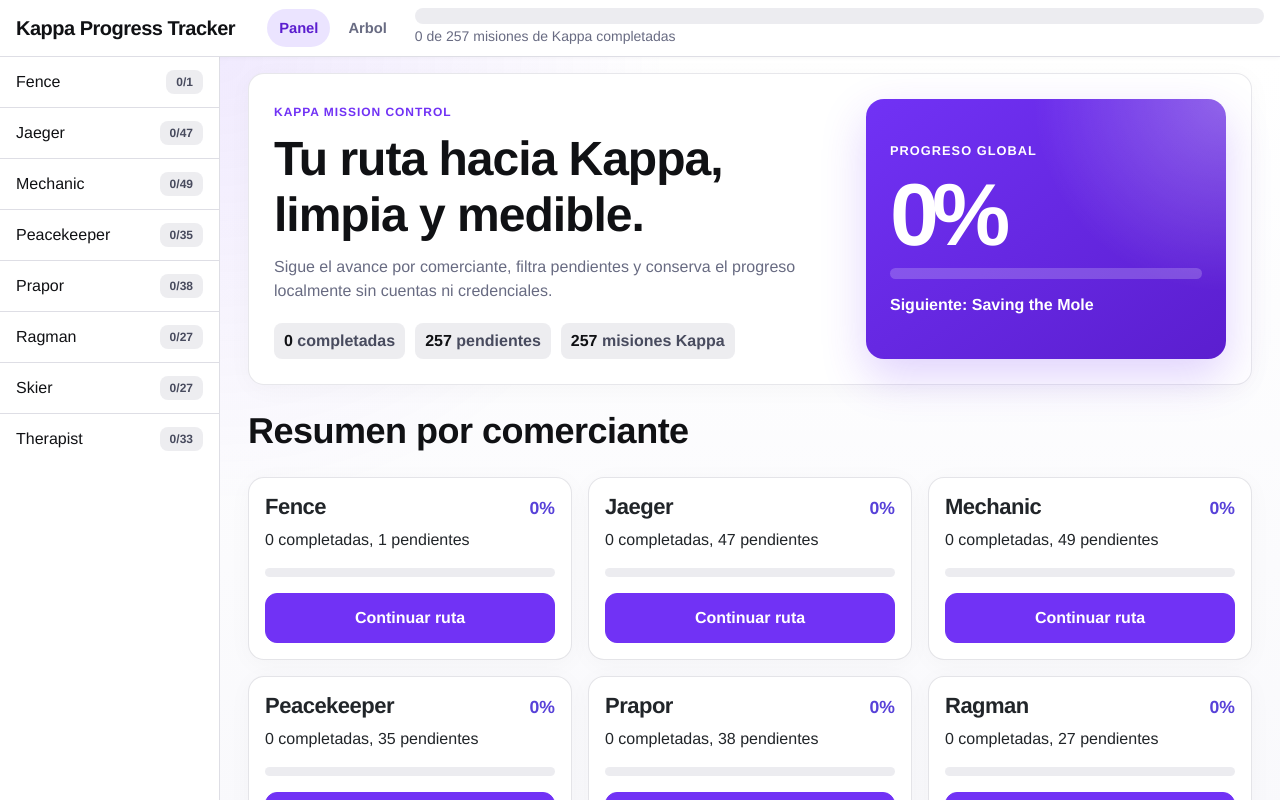
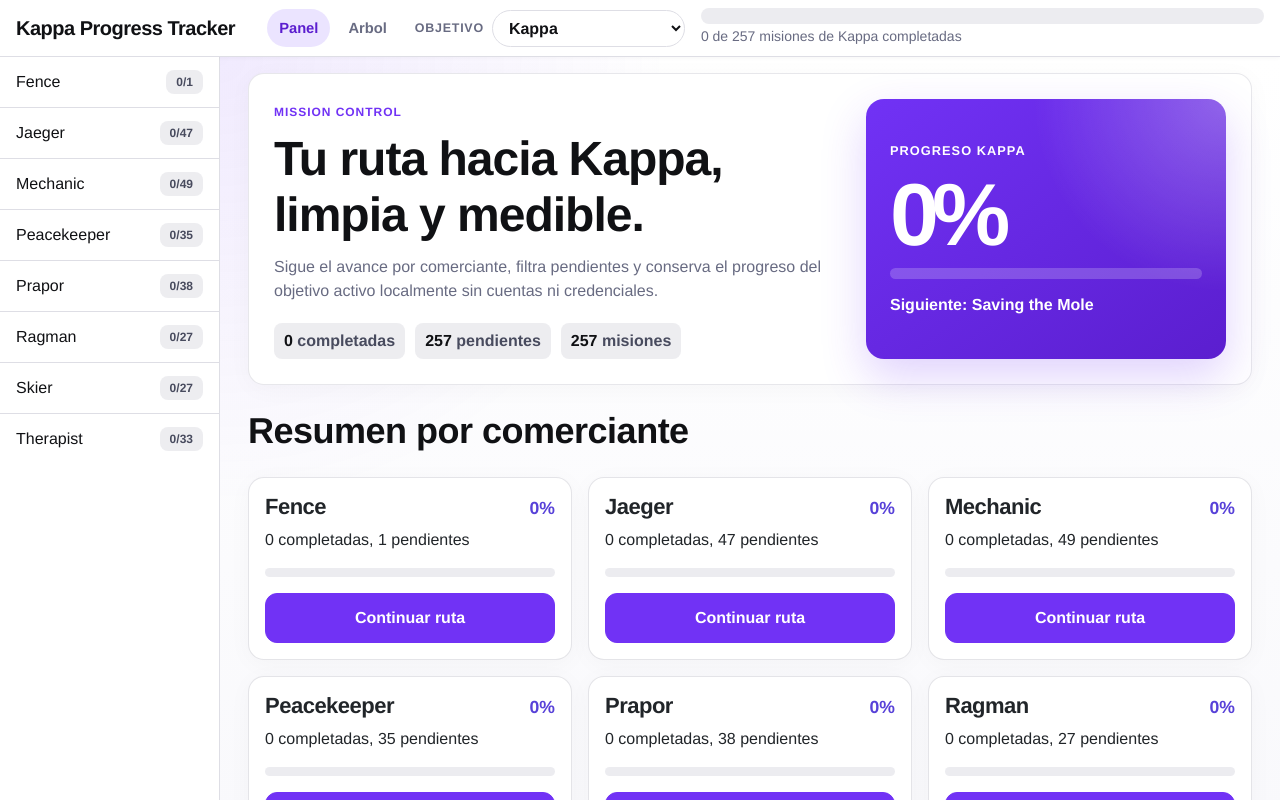
Before and after one commit to mario-asenjo/KappaRequirementsPage, a React (Vite) app: page / in a window 1280 px wide. Shown: the top 800 px of the page. Built offline with nearby package versions, Linux system fonts and the light colour scheme.

Commit message:
Add goal selector filtering

```diff
--- a/scripts/testQuestTree.tsx
+++ b/scripts/testQuestTree.tsx
@@ -45,7 +45,7 @@ const html = renderToString(
   </StaticRouter>
 );
 
-assert.match(html, /Arbol de misiones Kappa/, 'quest tree page should render its title');
+assert.match(html, /Arbol de misiones/, 'quest tree page should render its title');
 assert.match(html, /scroll-container-Prapor/, 'quest tree page should render trader sections');
 assert.match(html, /Leyenda de estados/, 'quest tree page should render the status legend');
 
--- a/src/App.tsx
+++ b/src/App.tsx
@@ -8,35 +8,42 @@ import Header from './components/Header';
 import Sidebar from './components/Sidebar';
 import { Task } from './types';
 import taskData from './data/tasks.json';
-import { sortTasksByGameOrder } from './utils/taskOrder';
+import useGoals from './hooks/useGoals';
 
 const allTasks = taskData.tasks as Task[];
-const tasks = sortTasksByGameOrder(allTasks.filter((task) => task.countsForKappa));
 
 /**
  * Root component. Bundles task data from src/data/tasks.json and sets up the
  * application layout. The JSON file can be refreshed with `npm run update:tasks`.
  */
 const App: React.FC = () => {
+  const { goals, activeGoal, activeTasks, goalProgress, setActiveGoalId } = useGoals(allTasks);
+
   return (
     <div className="app-shell d-flex flex-column">
       {/* Header at the top */}
-      <Header tasks={tasks} />
+      <Header
+        tasks={activeTasks}
+        goals={goals}
+        activeGoal={activeGoal}
+        goalProgress={goalProgress}
+        onGoalChange={setActiveGoalId}
+      />
       <div className="app-body d-flex flex-column flex-md-row flex-grow-1 overflow-hidden">
         {/* Sidebar on the left */}
-        <Sidebar tasks={tasks} />
+        <Sidebar tasks={activeTasks} />
         {/* Main content area */}
         <main className="app-main flex-grow-1 overflow-auto p-3">
           <Routes>
-            <Route path="/" element={<Home tasks={tasks} />} />
-            <Route path="/quest-tree" element={<QuestTreePage tasks={tasks} />} />
+            <Route path="/" element={<Home tasks={activeTasks} goal={activeGoal} goalProgress={goalProgress} />} />
+            <Route path="/quest-tree" element={<QuestTreePage tasks={activeTasks} />} />
             <Route
               path="/trader/:traderName"
-              element={<QuestListPage tasks={tasks} />}
+              element={<QuestListPage tasks={activeTasks} />}
             />
             <Route
               path="/task/:taskId"
-              element={<QuestDetailPage tasks={tasks} />}
+              element={<QuestDetailPage tasks={activeTasks} />}
             />
             <Route path="*" element={<Navigate to="/" replace />} />
           </Routes>
--- a/src/components/Header.tsx
+++ b/src/components/Header.tsx
@@ -1,10 +1,18 @@
 import React from 'react';
 import { NavLink } from 'react-router-dom';
 import useProgress from '../hooks/useProgress';
-import { Task } from '../types';
+import { Goal, Task } from '../types';
 
 interface HeaderProps {
   tasks: Task[];
+  goals: Goal[];
+  activeGoal?: Goal;
+  goalProgress: {
+    completed: number;
+    total: number;
+    percent: number;
+  };
+  onGoalChange: (goalId: string) => void;
 }
 
 /**
@@ -14,18 +22,11 @@ interface HeaderProps {
  * progress bar with a label gives users an at‑a‑glance view of their
  * journey.
  */
-const Header: React.FC<HeaderProps> = ({ tasks }) => {
+const Header: React.FC<HeaderProps> = ({ tasks, goals, activeGoal, goalProgress, onGoalChange }) => {
   const { completedTaskIds } = useProgress();
 
-  // Calculate counts for tasks that count towards the Kappa container
-  const totalKappaTasks = tasks.filter((t) => t.countsForKappa).length;
-  const completedKappaTasks = tasks.filter(
-    (t) => t.countsForKappa && completedTaskIds.includes(t.id)
-  ).length;
-  const progress = totalKappaTasks > 0 ? completedKappaTasks / totalKappaTasks : 0;
-
-  // Format as percentage with no decimals
-  const progressPercent = Math.round(progress * 100);
+  const completedTasks = tasks.filter((task) => completedTaskIds.includes(task.id)).length;
+  const progressPercent = goalProgress.percent;
 
   return (
     <header className="app-header navbar px-3 gap-3">
@@ -34,6 +35,14 @@ const Header: React.FC<HeaderProps> = ({ tasks }) => {
         <NavLink to="/" end>Panel</NavLink>
         <NavLink to="/quest-tree">Arbol</NavLink>
       </nav>
+      <label className="goal-selector">
+        <span>Objetivo</span>
+        <select value={activeGoal?.id ?? ''} onChange={(event) => onGoalChange(event.target.value)}>
+          {goals.map((goal) => (
+            <option key={goal.id} value={goal.id}>{goal.name}</option>
+          ))}
+        </select>
+      </label>
       <div className="kappa-progress flex-grow-1">
         <div className="progress" style={{ height: '1rem' }}>
           <div
@@ -48,7 +57,7 @@ const Header: React.FC<HeaderProps> = ({ tasks }) => {
           </div>
         </div>
         <small className="kappa-progress-label">
-          {completedKappaTasks} de {totalKappaTasks} misiones de Kappa completadas
+          {completedTasks} de {tasks.length} misiones de {activeGoal?.name ?? 'objetivo'} completadas
         </small>
       </div>
     </header>
--- /dev/null
+++ b/src/hooks/useGoals.ts
@@ -0,0 +1,33 @@
+import { Goal, Task } from '../types';
+import goalData from '../data/goals.json';
+import useProgress from './useProgress';
+import { getGoalProgress, getGoalTasks } from '../utils/progress';
+import { sortTasksByGameOrder } from '../utils/taskOrder';
+
+const goals = goalData.goals as Goal[];
+
+const preferredGoalIds = ['kappa', 'lightkeeper', 'all-quests'];
+
+export default function useGoals(tasks: Task[]) {
+  const { progress, setProgress } = useProgress();
+  const visibleGoals = goals.filter((goal) => preferredGoalIds.includes(goal.id) || goal.taskIds.length > 0);
+  const activeGoal = visibleGoals.find((goal) => goal.id === progress.selectedGoalId)
+    ?? visibleGoals.find((goal) => goal.id === 'kappa')
+    ?? visibleGoals[0];
+  const activeTasks = activeGoal ? sortTasksByGameOrder(getGoalTasks(activeGoal, tasks)) : [];
+  const goalProgress = activeGoal
+    ? getGoalProgress(activeGoal, progress, tasks)
+    : { completed: 0, total: 0, percent: 0, completedTasks: 0, totalTasks: 0, completedAchievements: 0, totalAchievements: 0 };
+
+  const setActiveGoalId = (selectedGoalId: string) => {
+    setProgress((current) => ({ ...current, selectedGoalId }));
+  };
+
+  return {
+    goals: visibleGoals,
+    activeGoal,
+    activeTasks,
+    goalProgress,
+    setActiveGoalId,
+  };
+}
--- a/src/pages/Home.tsx
+++ b/src/pages/Home.tsx
@@ -1,10 +1,14 @@
 import React from 'react';
 import { Link } from 'react-router-dom';
 import useProgress from '../hooks/useProgress';
-import { Task } from '../types';
+import { Goal, Task } from '../types';
 
 interface HomeProps {
   tasks: Task[];
+  goal?: Goal;
+  goalProgress: {
+    percent: number;
+  };
 }
 
 /**
@@ -12,34 +16,34 @@ interface HomeProps {
  * overview of progress for each trader and encourages navigation to view
  * individual tasks. Each trader card links to the corresponding list page.
  */
-const Home: React.FC<HomeProps> = ({ tasks }) => {
+const Home: React.FC<HomeProps> = ({ tasks, goal, goalProgress }) => {
   const { completedTaskIds } = useProgress();
 
   // Group tasks by trader
   const traders = Array.from(new Set(tasks.map((t) => t.trader))).sort();
   const totalCompleted = tasks.filter((task) => completedTaskIds.includes(task.id)).length;
   const totalPending = tasks.length - totalCompleted;
-  const totalProgress = tasks.length > 0 ? Math.round((totalCompleted / tasks.length) * 100) : 0;
+  const totalProgress = goalProgress.percent;
   const nextPending = tasks.find((task) => !completedTaskIds.includes(task.id));
 
   return (
     <div className="container-fluid">
       <section className="hero-panel dashboard-panel mb-4">
         <div className="dashboard-copy">
-          <span className="eyebrow">Kappa mission control</span>
-          <h1>Tu ruta hacia Kappa, limpia y medible.</h1>
+          <span className="eyebrow">Mission control</span>
+          <h1>Tu ruta hacia {goal?.name ?? 'Kappa'}, limpia y medible.</h1>
           <p>
-            Sigue el avance por comerciante, filtra pendientes y conserva el progreso
+            Sigue el avance por comerciante, filtra pendientes y conserva el progreso del objetivo activo
             localmente sin cuentas ni credenciales.
           </p>
           <div className="hero-stats" aria-label="Resumen global">
             <span><strong>{totalCompleted}</strong> completadas</span>
             <span><strong>{totalPending}</strong> pendientes</span>
-            <span><strong>{tasks.length}</strong> misiones Kappa</span>
+            <span><strong>{tasks.length}</strong> misiones</span>
           </div>
         </div>
-        <div className="dashboard-card" aria-label="Progreso global hacia Kappa">
-          <span className="dashboard-label">Progreso global</span>
+        <div className="dashboard-card" aria-label={`Progreso global hacia ${goal?.name ?? 'el objetivo activo'}`}>
+          <span className="dashboard-label">Progreso {goal?.name ?? 'global'}</span>
           <strong>{totalProgress}%</strong>
           <div className="progress" aria-hidden="true">
             <div className="progress-bar" style={{ width: `${totalProgress}%` }}></div>
@@ -49,7 +53,7 @@ const Home: React.FC<HomeProps> = ({ tasks }) => {
               Siguiente: {nextPending.title}
             </Link>
           ) : (
-            <span className="next-task is-done">Todas las misiones Kappa estan completadas</span>
+            <span className="next-task is-done">Todas las misiones del objetivo estan completadas</span>
           )}
         </div>
       </section>
--- a/src/pages/QuestTreePage.tsx
+++ b/src/pages/QuestTreePage.tsx
@@ -200,7 +200,7 @@ const QuestTreePage: React.FC<QuestTreePageProps> = ({ tasks }) => {
       <section className="quest-tree-hero quest-tree-hero--compact mb-4">
         <div>
           <span className="eyebrow">Quest tree</span>
-          <h1>Arbol de misiones Kappa</h1>
+          <h1>Arbol de misiones</h1>
           <p>
             Vista global por comerciante inspirada en eft.monster: secciones horizontales,
             lineas de progreso y nodos compactos con nivel minimo.
--- a/src/styles.css
+++ b/src/styles.css
@@ -88,6 +88,36 @@ a:hover {
 .header-nav a:hover {
   background: var(--kraken-purple-subtle);
   color: var(--kraken-purple-deep);
+}
+
+.goal-selector {
+  align-items: center;
+  display: flex;
+  gap: 8px;
+}
+
+.goal-selector span {
+  color: var(--kraken-neutral);
+  font-size: 0.78rem;
+  font-weight: 800;
+  letter-spacing: 0.06em;
+  text-transform: uppercase;
+}
+
+.goal-selector select {
+  background: #ffffff;
+  border: 1px solid var(--kraken-border);
+  border-radius: 9999px;
+  color: var(--kraken-text);
+  font-weight: 800;
+  min-width: 170px;
+  padding: 8px 12px;
+}
+
+.goal-selector select:focus {
+  border-color: var(--kraken-purple);
+  box-shadow: 0 0 0 0.2rem rgba(113, 50, 245, 0.16);
+  outline: none;
 }
 
 .kappa-progress-label {
@@ -869,6 +899,17 @@ a:hover {
     width: 100%;
   }
 
+  .goal-selector {
+    align-items: flex-start;
+    flex-direction: column;
+    order: 4;
+    width: 100%;
+  }
+
+  .goal-selector select {
+    width: 100%;
+  }
+
   .app-sidebar {
     flex: 0 0 auto;
     max-height: 35vh;
```
Also changed, not shown: 2 other files (tests, documents, lock files or other folders).
